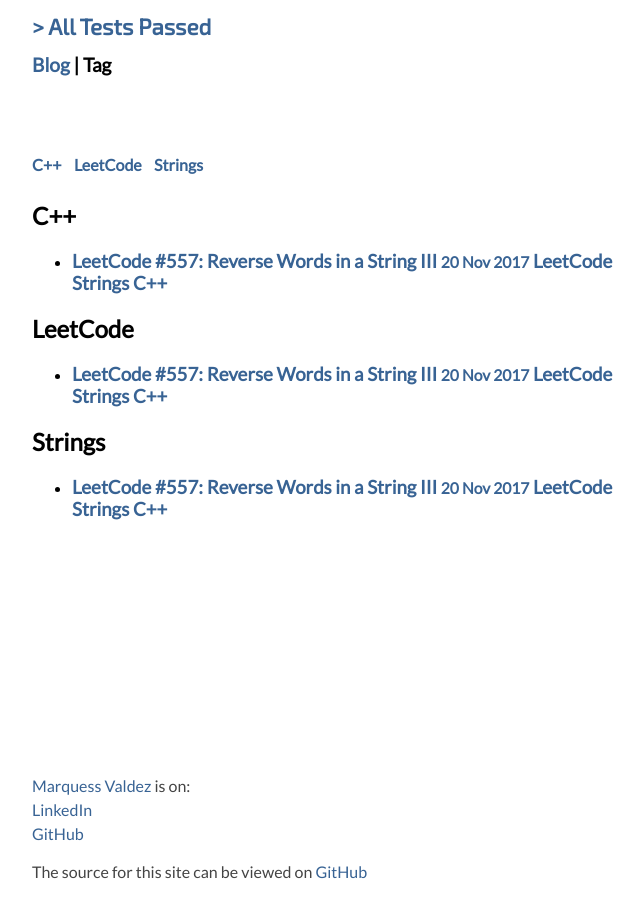
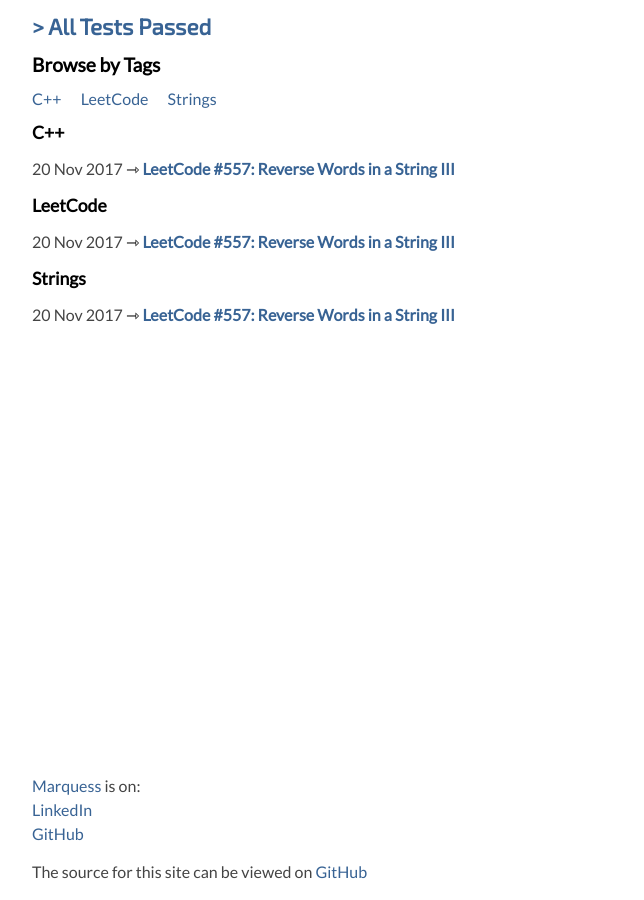
Before and after one commit to MarquessV/AllTestsPassed, a Jekyll site: the page built from tags/index.html, in a window 1280 px wide. Shown: the whole page, without its empty margins (288-932 px from the left). Built offline with Jekyll 4.4.1, drawn with Linux system fonts in a browser that asks for light colours.

Commit message:
Implemented tagging system, various tweaks and edits to the first post

```diff
--- /dev/null
+++ b/_data/tags.yml
@@ -0,0 +1,8 @@
+- slug: cpp
+  name: C++
+
+- slug: leetcode
+  name: LeetCode
+
+- slug: strings
+  name: Strings
--- a/_layouts/default.html
+++ b/_layouts/default.html
@@ -30,7 +30,7 @@
     <div class="footer">
       <div class="socials">
         <ul>
-          <li><a href="https://marquessv.github.io/">Marquess Valdez</a> is on:</li>
+          <li><a href="https://marquessv.github.io/">Marquess</a> is on:</li>
           <li><a href="https://www.linkedin.com/in/marquessv/">LinkedIn</a></li>
           <li><a href="https://github.com/MarquessV">GitHub</a></li>
         </ul>
@@ -42,5 +42,4 @@
   </div>
   </body>
 
-
 </html>
--- a/css/main.css
+++ b/css/main.css
@@ -41,6 +41,10 @@ a:active, a:visited {
 h1 {
   font-size: 1.2em; }
 
+h2 {
+  font-size: 1.1em;
+  font-weight: bold; }
+
 .posts {
   list-style: none;
   padding-left: 0;
@@ -52,6 +56,15 @@ h1 {
     color: #386394;
     font-weight: bold; }
 
+.jump {
+  color: #000000; }
+
+.taglist {
+  word-spacing: 1em; }
+
+.tagposts .posts {
+  padding-top: 0; }
+
 p {
   padding-top: 2%;
   line-height: 2em; }
@@ -59,9 +72,6 @@ p {
 .post .authordate {
   font-size: 0.8em;
   color: #444444; }
-.post h2 {
-  font-size: 1.1em;
-  font-weight: bold; }
 .post h3 {
   font-size: 1.1em;
   font-style: italic;
@@ -115,6 +125,10 @@ p {
   .footer a:active, .footer a:visited {
     color: #386394; }
 
+#post-meta {
+  font-size: 0.8em;
+  color: #444444; }
+
 @media screen and (max-width: 820px) {
   .content {
     width: 90%; }
--- a/tags/index.html
+++ b/tags/index.html
@@ -1,65 +1,23 @@
 ---
 layout:   default
-title:    Tag
+title:    All Tests Passed | Tags
 ---
 
-{% comment%}
-Here we generate all the tags.
-{% endcomment%}
+<h1>Browse by Tags</h1>
 
-{% assign rawtags = "" %}
-{% for post in site.posts %}
-{% assign ttags = post.tags | join:'|' | append:'|' %}
-{% assign rawtags = rawtags | append:ttags %}
-{% endfor %}
+<div class="taglist">
+  {% for tag in site.data.tags %}
+  <a href="#{{tag.slug}}">{{ tag.name }}</a>
+  {% endfor %}
+</div>
 
-{% assign rawtags = rawtags | split:'|' | sort %}
-
-{% assign tags = "" %}
-
-{% for tag in rawtags %}
-{% if tag != "" %}
-
-{% if tags == "" %}
-{% assign tags = tag | split:'|' %}
-{% endif %}
-
-{% unless tags contains tag %}
-{% assign tags = tags | join:'|' | append:'|' | append:tag | split:'|' %}
-{% endunless %}
-{% endif %}
-{% endfor %}
-
-<h1 class="page-title">
-  <a href="/blog">Blog</a> | {{ page.title }}
-</h1>
-<br/>
-
-<div class="posts">
-<p>
-{% for tag in tags %}
-<a href="#{{ tag | slugify }}" class="codinfox-tag-mark"> {{ tag }} </a> &nbsp;&nbsp;
-{% endfor %}
-
-{% for tag in tags %}
-<h2 id="{{ tag | slugify }}">{{ tag }}</h2>
-<ul class="codinfox-category-list">
-  {% for post in site.posts %}
-  {% if post.tags contains tag %}
-  <li>
-    <h3>
-      <a href="{{ post.url }}">
-        {{ post.title }}
-        <small>{{ post.date | date_to_string }}</small>
-      </a>
-      {% for tag in post.tags %}
-      <a class="codinfox-tag-mark" href="/blog/tag/#{{ tag | slugify }}">{{ tag }}</a>
-      {% endfor %}
-    </h3>
-  </li>
-  {% endif %}
+<div class="tagposts">
+  {% for tag in site.data.tags %}
+  <h2><a class="jump" name="{{tag.slug}}">{{ tag.name }}</a></h2>
+    <ul class="posts">
+    {% for post in site.tags[tag.slug] %}
+    <li><span>{{ post.date | date_to_string }}</span> &#x21FE; <a href="{{ post.url }}/">{{ post.title }}</a>
+    {% endfor %}
+    </ul>
   {% endfor %}
-</ul>
-{% endfor %}
-
 </div>
```
Also changed, not shown: _layouts/blog_by_tag.html (added, +15 -0 lines), _layouts/post.html (+13 -0 lines), _posts/2017-11-20-leetcode-557-reverse-words-in-a-string-iii.md (+7 -10 lines), scss/main.scss (+23 -4 lines), tags/cpp.md (added, +6 -0 lines), tags/leetcode.md (added, +6 -0 lines), tags/strings.md (added, +6 -0 lines), 1 other file.
